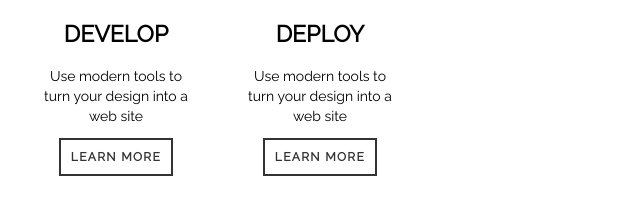
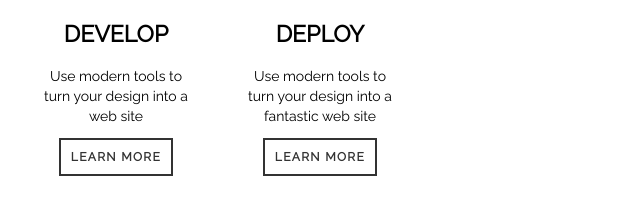
Before and after one commit to Smokey5/Broadway, a plain HTML site: page index.html in a window 1280 px wide. Shown: the part 930-1144 px from the top of the page, 524-1164 px from the left. Drawn offline with Linux system fonts and the light colour scheme.

Commit message:
Changed text

```diff
--- a/index.html
+++ b/index.html
@@ -45,7 +45,7 @@
         <div class="col">
           <img src="https://content.codecademy.com/projects/broadway/deploy.svg">
           <h2>Deploy</h2>
-          <p>Use modern tools to turn your design into a web site</p>
+          <p>Use modern tools to turn your design into a fantastic web site</p>
           <a href="#"> Learn More</a><br>
         </div>
 
```
